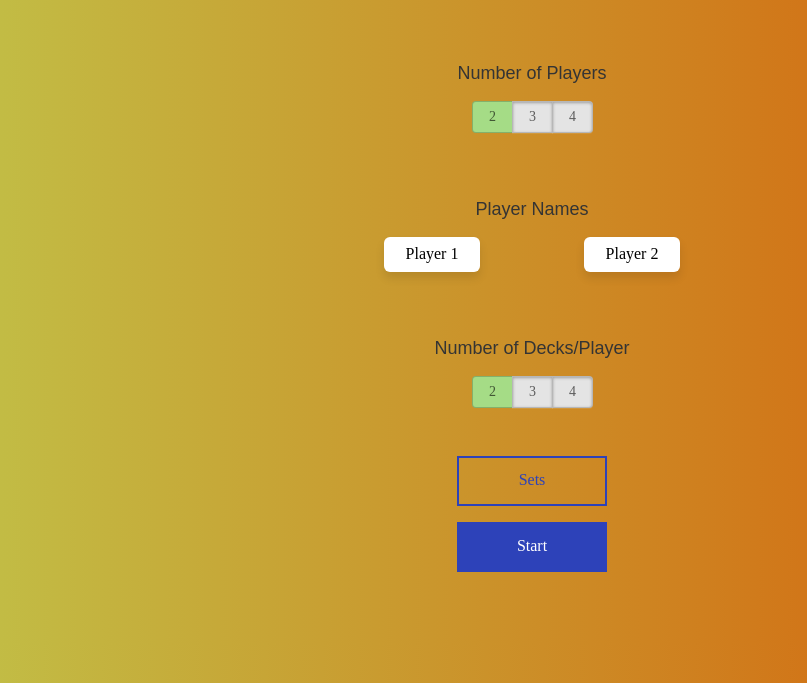
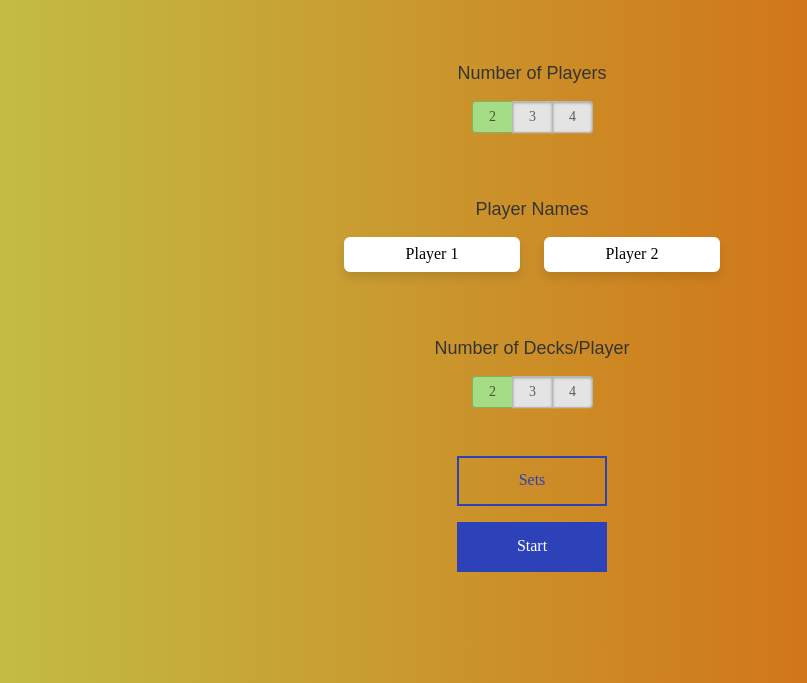
Before and after one commit to Krassas/Smash-Up-Draft-Helper, a plain HTML site: page index.html in a window 1280 px wide. Shown: the part 117-800 px from the top of the page, without its empty margins (108-915 px from the left). Drawn offline with Linux system fonts and the light colour scheme.

Commit message:
changed width in input player name

```diff
--- a/assets/style.css
+++ b/assets/style.css
@@ -228,7 +228,7 @@ form{
 }
 
 form input{
-    max-width: 20%;
+    max-width: 40%;
     box-shadow: 0 6px 10px 0 rgba(0, 0, 0 , .1);
     border: 0;
     border-radius: 6px;
@@ -285,6 +285,7 @@ p{
    font-weight: normal;
    font-family: 'Orienta', sans-serif;
    word-break: break-word;
+   text-align: center;
 
 }
 
```
